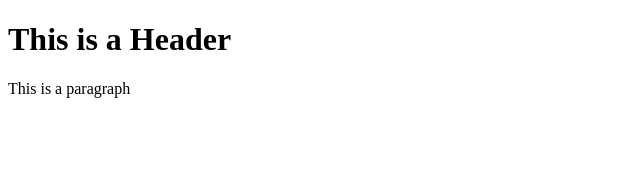
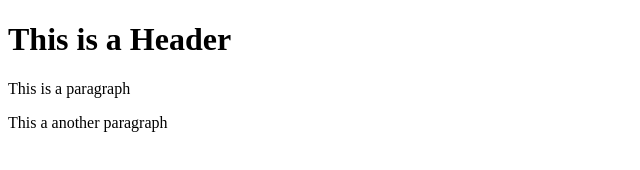
Before and after one commit to thomastran9215/git-test, a plain HTML site: page index.html in a window 1280 px wide. Shown: the whole page, without its empty margins (0-640 px from the left). Drawn offline with Linux system fonts and the light colour scheme.

Commit message:
Third commit

```diff
--- a/index.html
+++ b/index.html
@@ -3,5 +3,6 @@
     <body>
         <h1>This is a Header</h1>
         <p>This is a paragraph</p>
+        <p>This a another paragraph</p>
     </body>
 </html>
```
